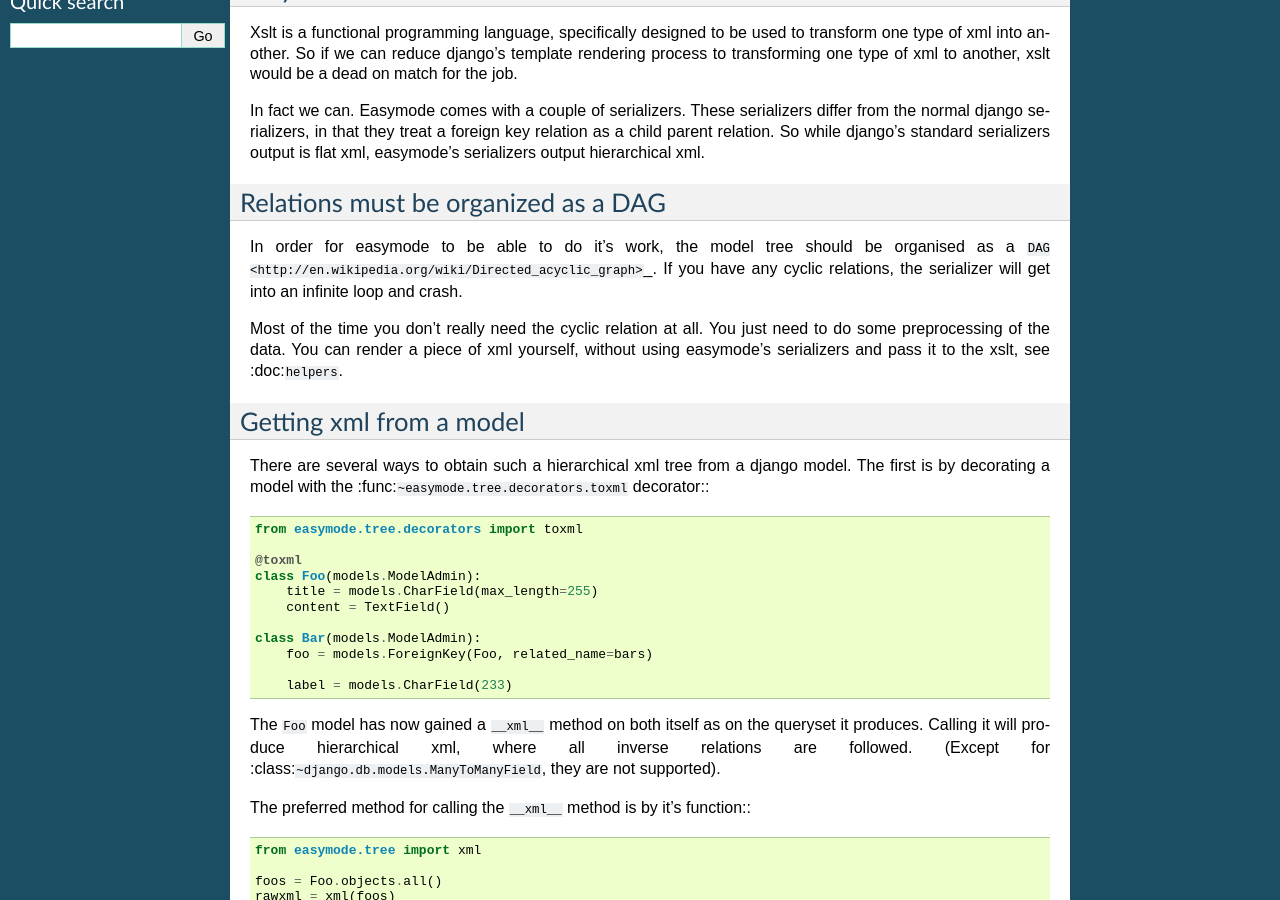
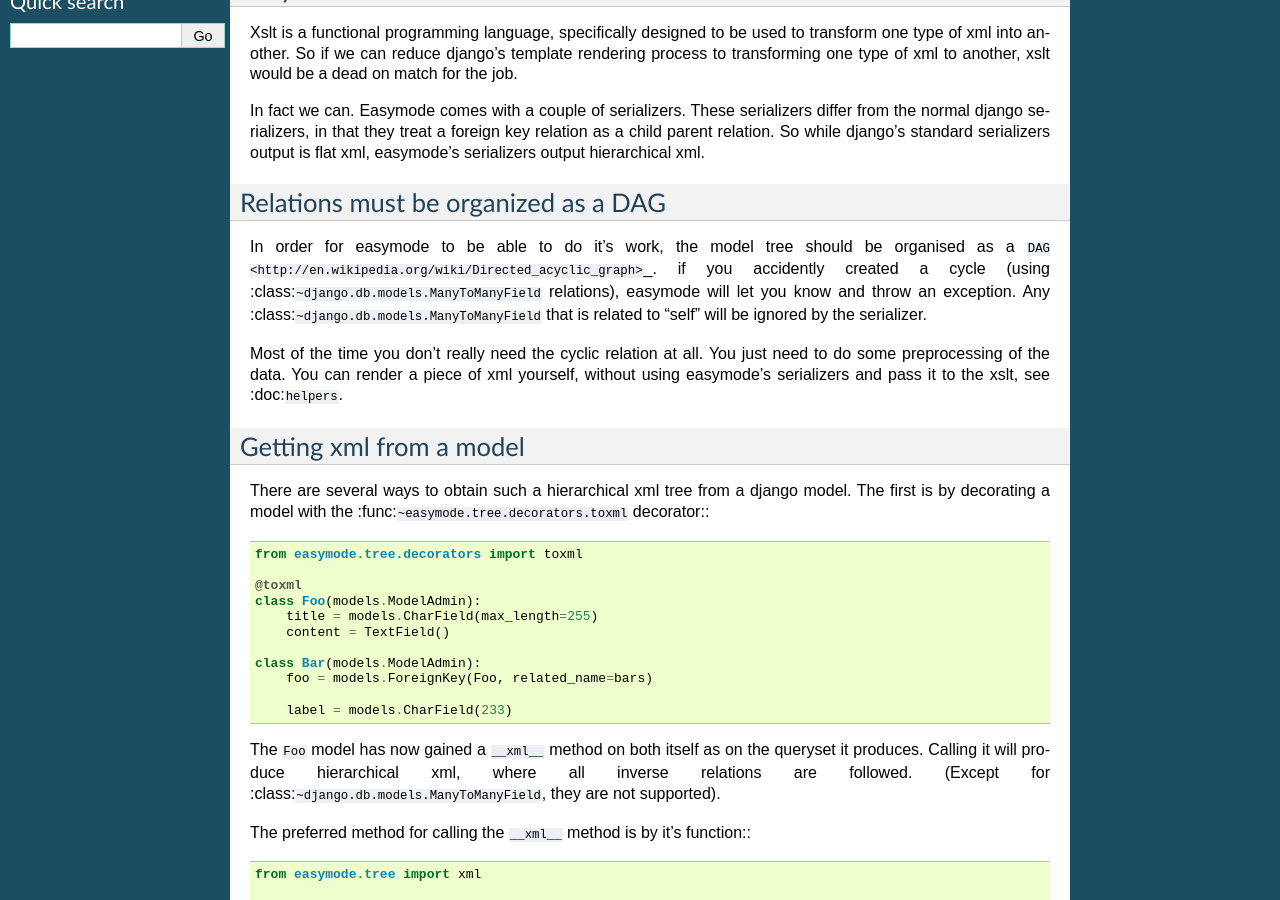
Before and after one commit to specialunderwear/django-easymode, a Sphinx documentation site: the page built from docs/xslt/index.md, in a window 1280 px wide and 900 px high, scrolled down 315 px. Built offline with Sphinx 7.4.7, drawn with Linux system fonts in a browser that asks for light colours.

Commit message:
Updated docs.

```diff
--- a/docs/xslt/index.md
+++ b/docs/xslt/index.md
@@ -29,8 +29,10 @@
 ------------------------------------
 
 In order for easymode to be able to do it's work, the model tree should be organised
-as a `DAG <http://en.wikipedia.org/wiki/Directed_acyclic_graph>`_. If you have any cyclic
-relations, the serializer will get into an infinite loop and crash.
+as a `DAG <http://en.wikipedia.org/wiki/Directed_acyclic_graph>`_. if you accidently
+created a cycle (using :class:`~django.db.models.ManyToManyField` relations), easymode
+will let you know and throw an exception. Any :class:`~django.db.models.ManyToManyField`
+that is related to "self" will be ignored by the serializer.
 
 Most of the time you don't really need the cyclic relation at all. You just need to do
 some preprocessing of the data. You can render a piece of xml yourself, without using
```
Also changed, not shown: docs/index.md (+0 -2 lines).
